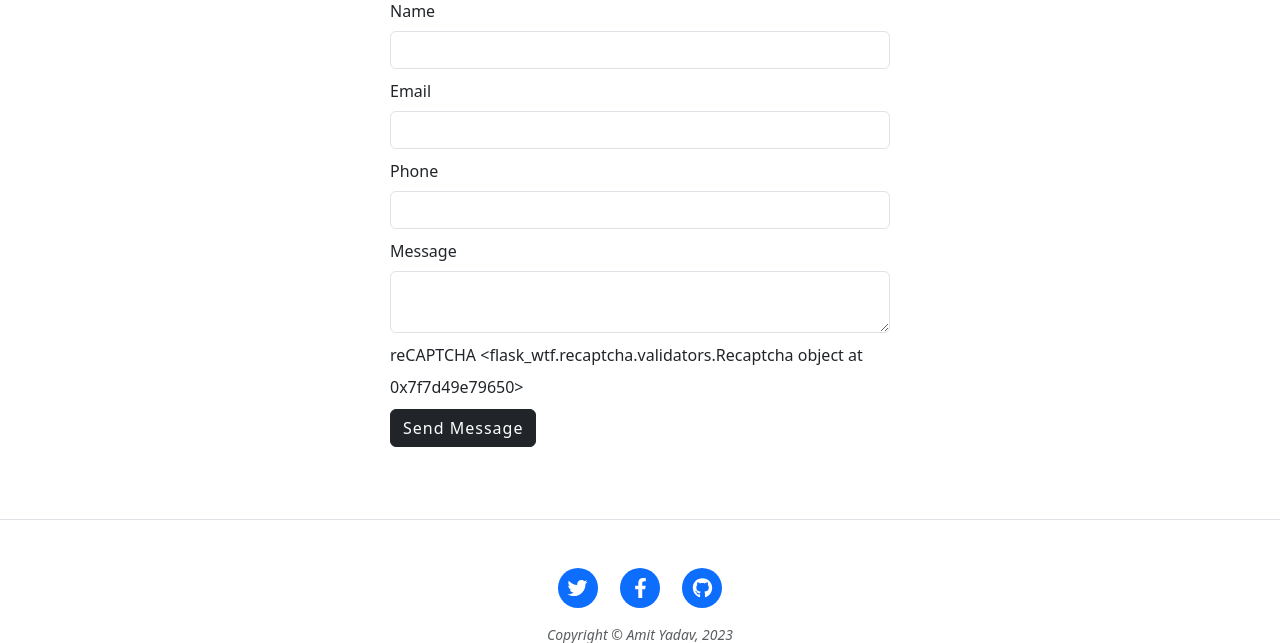
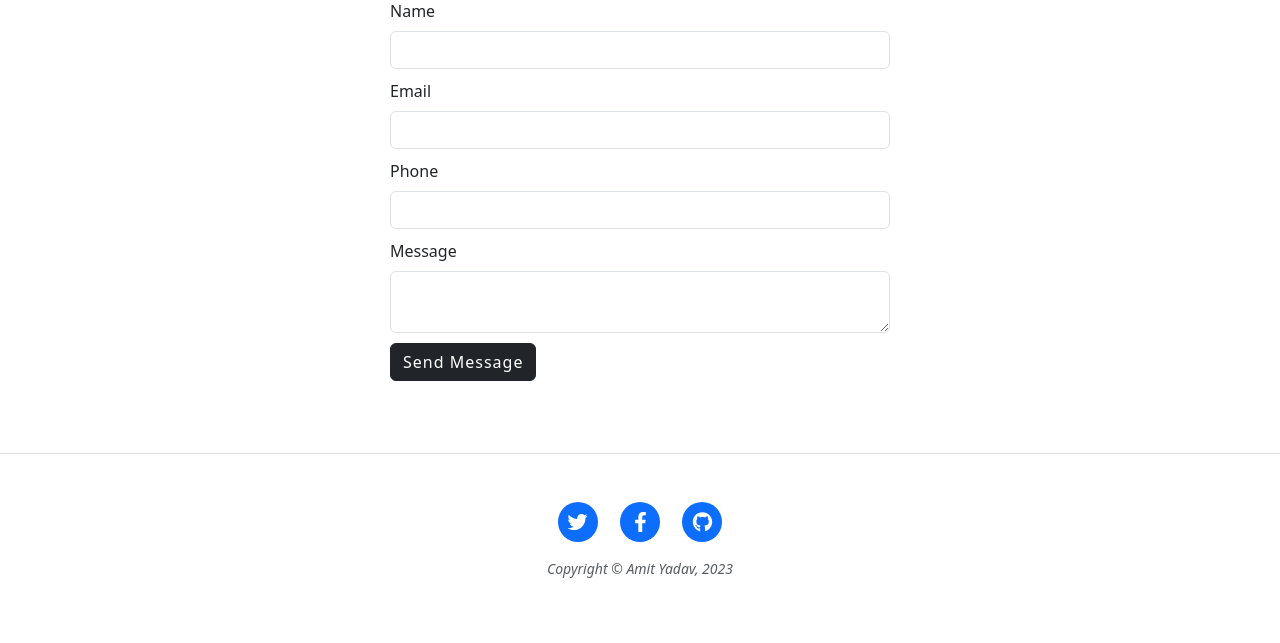
Before and after one commit to am33tt/blog-deployment-test, a Flask app: page /contact in a window 1280 px wide. Shown: the part 677-1320 px from the top of the page. After the commit the page ends 1255 px from the top, so only its background shows below. Run offline with Flask 3, Linux system fonts and the light colour scheme; some libraries are stand-ins or nearby versions.

Commit message:
Modified Contact form

```diff
--- a/main.py
+++ b/main.py
@@ -1,15 +1,15 @@
 from flask import Flask, render_template, redirect, url_for, flash, make_response, request
 from flask_bootstrap import Bootstrap5
 from flask_sqlalchemy import SQLAlchemy
-from flask_wtf import FlaskForm, Recaptcha
+from flask_wtf import FlaskForm
 from wtforms import StringField, SubmitField, PasswordField, TextAreaField
 from wtforms.validators import DataRequired, URL, Email, Length
 from flask_ckeditor import CKEditor, CKEditorField
 from datetime import datetime, date
-from flask_login import UserMixin, login_user, LoginManager, login_required, current_user, logout_user
+from flask_login import login_user, LoginManager, login_required, current_user, logout_user
 from werkzeug.security import generate_password_hash, check_password_hash
 from flask_mail import Mail, Message
-import smtplib
+from flask_wtf.csrf import CSRFProtect
 import os
 
 
@@ -17,15 +17,19 @@ app = Flask(__name__)
 app.config['SECRET_KEY'] = os.environ.get('SECRET_KEY')
 Bootstrap5(app)
 
-
 # CONNECT TO DB
 app.config['SQLALCHEMY_DATABASE_URI'] = os.environ.get('DATABASE_URL', "sqlite:///posts.db")
 app.config['SQLALCHEMY_TRACK_MODIFICATIONS'] = os.environ.get('BOOL')
-app.config['RECAPTCHA_PUBLIC_KEY'] = os.environ.get('PUBLIC_KEY')
-app.config['RECAPTCHA_PRIVATE_KEY'] = os.environ.get('PRIVATE_KEY')
+# Flask-Mail Configuration
+app.config['MAIL_SERVER'] = 'smtp.gmail.com'  # Replace with your SMTP server address
+app.config['MAIL_PORT'] = 587  # Port for TLS (587 for TLS, 465 for SSL)
+app.config['MAIL_USE_TLS'] = True  # Use TLS (True/False)
+app.config['MAIL_USERNAME'] = os.environ.get('EMAIL')
+app.config['MAIL_PASSWORD'] = os.environ.get('PASSWORD')
+
 db = SQLAlchemy()
 db.init_app(app)
-Recaptcha(app)
+mail = Mail(app)
 
 login_manager = LoginManager()
 login_manager.init_app(app)
@@ -104,10 +108,10 @@ class LoginForm(FlaskForm):
 class ContactForm(FlaskForm):
     name = StringField('Name', validators=[DataRequired()])
     email = StringField('Email', validators=[DataRequired(), Email()])
-    phone = StringField('Phone Number', validators=[DataRequired(), Length(min=10, max=300)])
-    message = TextAreaField('Message', validators=[DataRequired()])
+    phone = StringField('Phone Number', validators=[DataRequired(), Length(min=10, max=10)])
+    message = TextAreaField('Message', validators=[DataRequired(), Length(min=10, max=500)])
     submit = SubmitField('Send Message')
-    recaptcha = Recaptcha()
+
 
 
 with app.app_context():
@@ -217,31 +221,25 @@ def about():
 def page_not_found(e):
     return render_template('404.html'), 404
 
-
 @app.route("/contact", methods=['GET', 'POST'])
 def contact():
     form = ContactForm()
     if form.validate_on_submit():
-        # Validate reCAPTCHA
-        if not form.recaptcha.data:
-            flash('Please complete the reCAPTCHA verification.', 'danger')
-            return redirect(url_for('contact'))
         name = form.name.data
         email = form.email.data
         phone = form.phone.data
         message = form.message.data
         try:
-            # Send email using Flask-Mail
+            mail = Mail(app)
             msg = Message('New Message', sender=os.environ.get('EMAIL'), recipients=[os.environ.get('EMAIL')])
             msg.body = f'Name: {name}\nEmail: {email}\nPhone: {phone}\nMessage: {message}'
-            Mail.send(msg)
+            mail.send(msg)
             flash('Message sent successfully!', 'success')
         except Exception as e:
-            flash('An error occurred while sending the message. Please try again later.', 'danger')
+            flash(f'An error occurred while sending the message. Please try again later.:{e}', 'danger')
+        return redirect(url_for('contact'))
+    return render_template("contact.html", form=form)
 
-        return redirect(url_for('contact'))
-
-    return render_template("contact.html", form=form)
 
 @app.route("/add-project", methods=['GET', 'POST'])
 @login_required
--- a/requirements.txt
+++ b/requirements.txt
@@ -13,4 +13,4 @@ psycopg2-binary==2.9.6
 Wtforms[email]
 email_validator
 flask-recaptcha
-flask_mail
+Flask-Mail
--- a/templates/contact.html
+++ b/templates/contact.html
@@ -59,16 +59,8 @@
               {{ form.message(class="form-control", id="message") }}
             </div>
             <div class="form-group">
-              <label for="recaptcha" class="form-label">reCAPTCHA</label>
-              {{ form.recaptcha.label }}
-              {{ form.recaptcha }}
-              {% if form.recaptcha.errors %}
-                  <p class="text-danger">{{ form.recaptcha.errors[0] }}</p>
-              {% endif %}
+              {{ form.submit(class="btn btn-dark") }}
             </div>
-          <div class="form-group">
-            {{ form.submit(class="btn btn-dark") }}
-          </div>
           </form>
         </div>
       </div>
```
